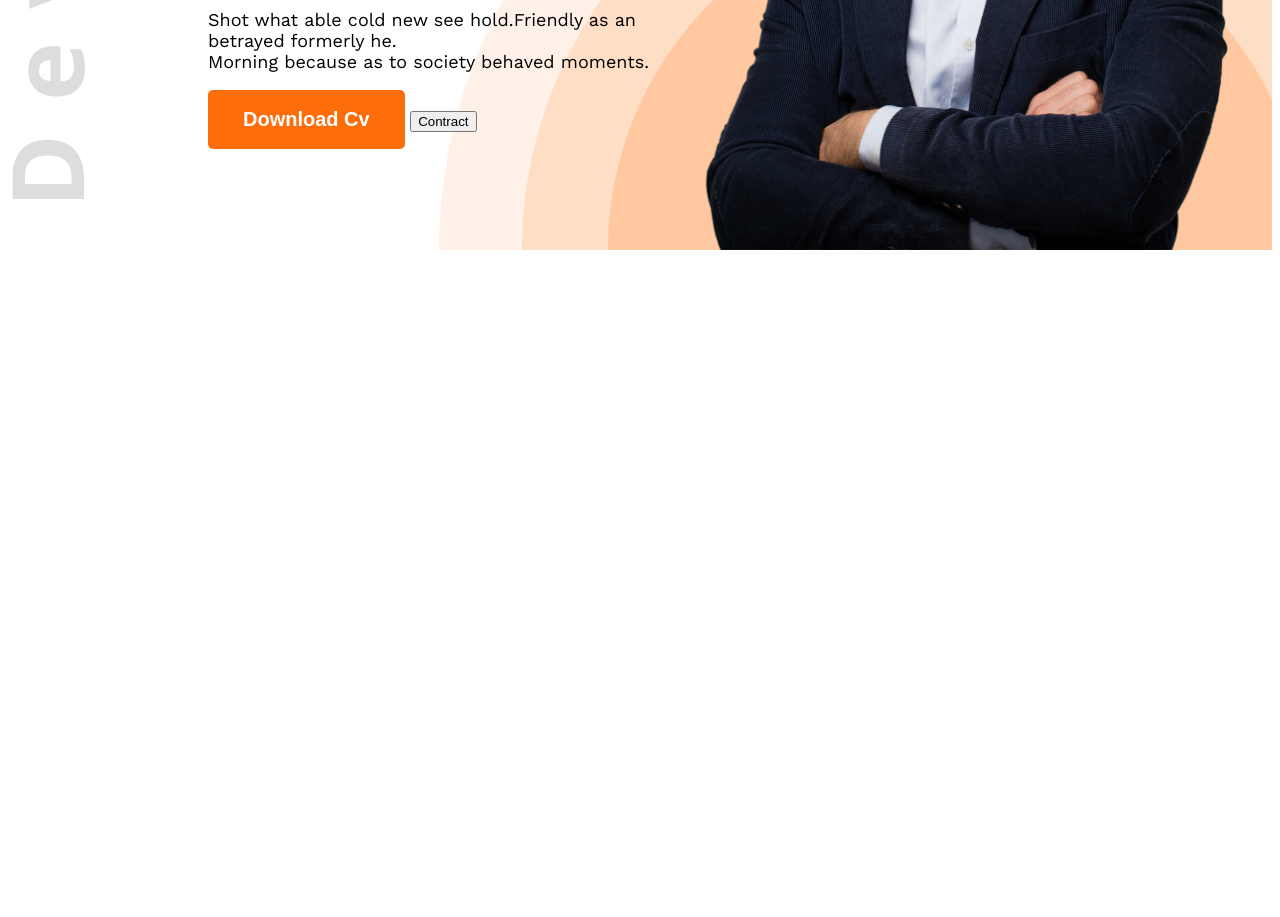
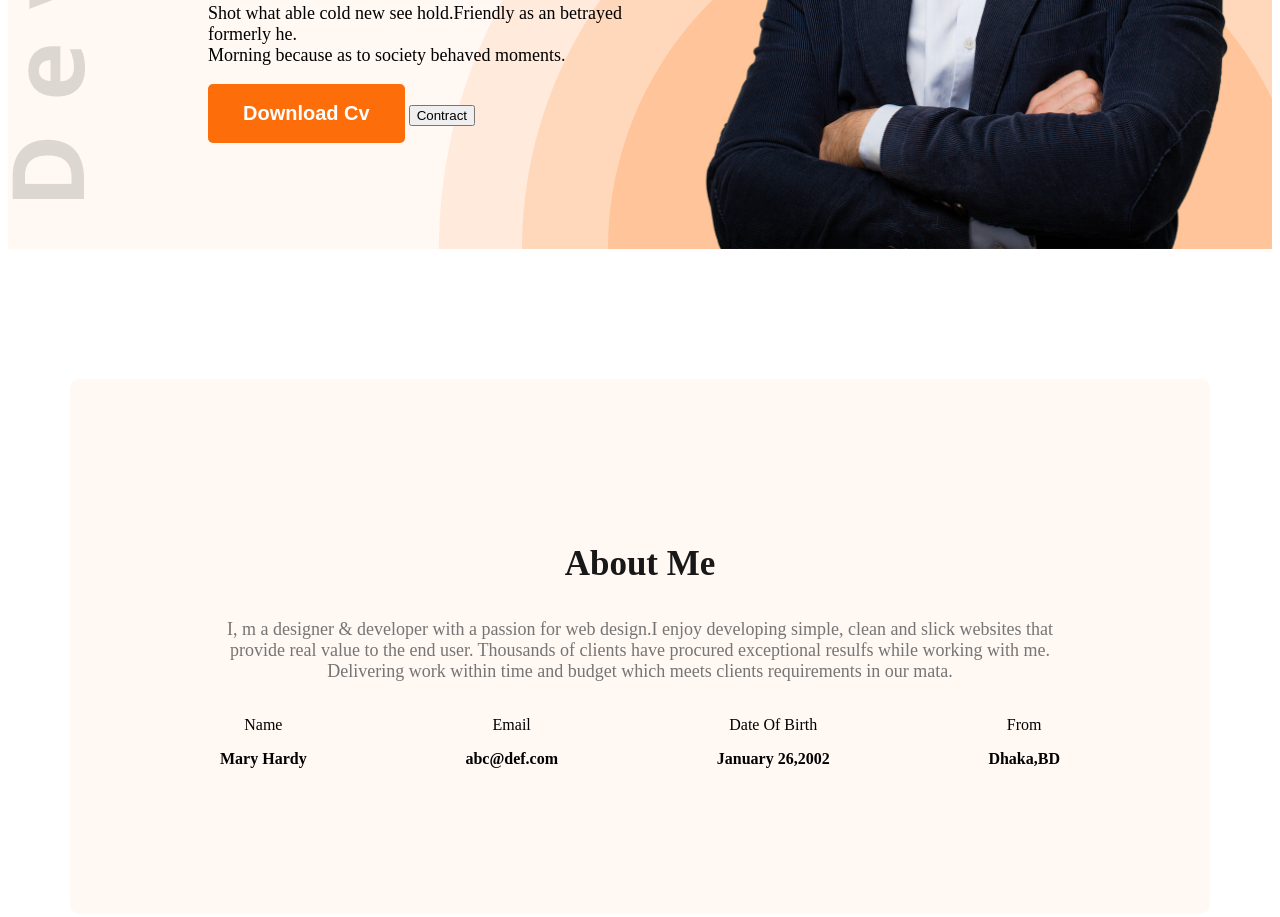
Before and after one commit to SabrinMahi/-DUMMY-Portfolio, a plain HTML site: page index.html in a window 1280 px wide. Shown: the part 572-1489 px from the top of the page. Before the commit the page ends 830 px from the top, so only its background shows below. Drawn offline with nearby package versions, Linux system fonts and the light colour scheme.

Commit message:
added 2nd options

```diff
--- a/index.html
+++ b/index.html
@@ -10,7 +10,7 @@
     <link rel="stylesheet" href="style.css">
 </head>
 <body class="work-sans-normal">
-    <header class="header">
+    <header class="header secondary-bg">
 <nav>
     <h3 class="nav-title">Ma<span class="text-primary">r</span>y</h3>
 <ul>
@@ -36,7 +36,31 @@
 
     </header>
     <main>
-
+<section class="about secondary-bg">
+<h3 class="section-title">About Me</h3>
+<p class="section-description">
+    I, m a designer & developer with a passion for web design.I enjoy developing simple, clean and slick websites that provide real value to the end user. Thousands of clients have procured exceptional resulfs while working with me.
+    Delivering work within time and budget which meets clients requirements in our mata.
+</p>
+<div class="about-items">
+    <div class="about-item">
+        <p class="item-title">Name</p>
+        <p class="item-description">Mary Hardy</p>
+    </div>
+    <div class="about-item">
+        <p class="item-title">Email</p>
+        <p class="item-description">abc@def.com</p>
+    </div>
+    <div class="about-item">
+        <p class="item-title">Date Of Birth</p>
+        <p class="item-description">January 26,2002</p>
+    </div>
+    <div class="about-item">
+        <p class="item-title">From</p>
+        <p class="item-description">Dhaka,BD</p>
+    </div>
+</div>
+</section>
     </main>
     <footer>
 
--- a/style.css
+++ b/style.css
@@ -1,11 +1,15 @@
 
 
 
-.work-sans-normal {
+.open-sans-normal {
   font-family: "Work Sans", serif;
   font-optical-sizing: auto;
 
   font-style: normal;
+}
+
+.secondary-bg{
+    background-color: #FFF8F3;
 }
 
 .text-primary{
@@ -26,8 +30,15 @@ padding: 18px 35px;
 border-radius: 5px;
 
 }
-
-
+.section-title{
+    font-size: 35px;
+    font-weight: bold;
+    color:#181818;
+}
+.section-description{
+    font-size: 18px;
+    color: #757575;
+}
 
 .header{
     background-image: url('images/developer.png'),url('images/header_bg.png');
@@ -83,3 +94,24 @@ font-size: 20px;}
 .banner-profile-pic{
 width: 580px;
 }
+/*main style*/
+main{
+    max-width: 1140px;
+    margin: 0 auto;
+}
+/*about styles*/
+.about{
+
+    border-radius: 10px;
+    padding: 130px 150px;
+    text-align: center;
+    margin-top: 130px;
+}
+.about-items{
+    display: flex;
+    justify-content: space-between;
+}
+.item-description{
+    font-weight: 600;
+
+}
```
